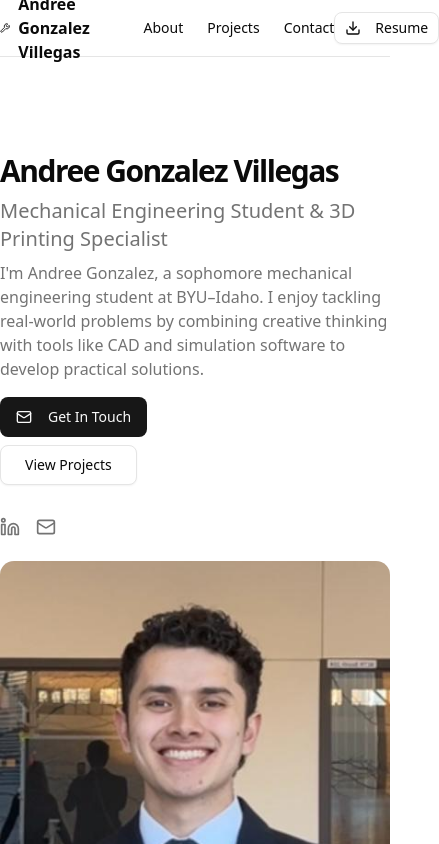
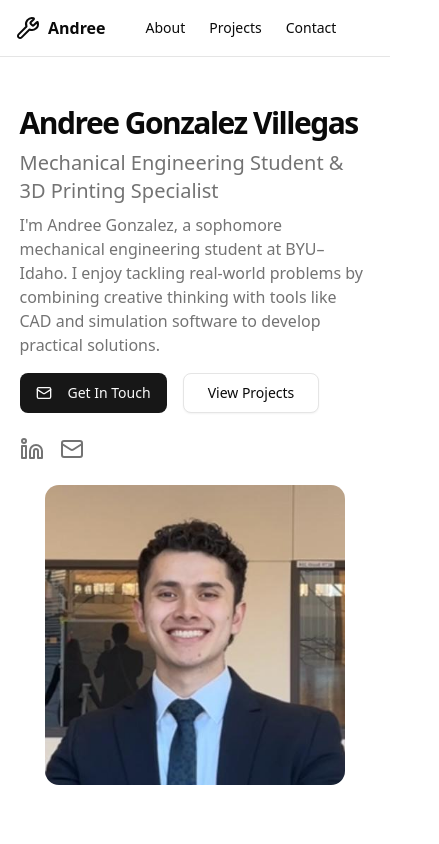
Before and after one commit to Andree-gv/Portfolio, a Next.js app: page / in a window 390 px wide. Shown: the top 844 px of the page, 439 px wide, since content can reach past the window. Built offline with nearby package versions, Linux system fonts and the light colour scheme.

Commit message:
Style home page and made it responsive

```diff
--- a/app/layout.tsx
+++ b/app/layout.tsx
@@ -13,8 +13,8 @@ const geistMono = Geist_Mono({
 });
 
 export const metadata: Metadata = {
-  title: "Create Next App",
-  description: "Generated by create next app",
+  title: "Andree Gonzalez",
+  description: "Portfolio of my work",
 };
 
 export default function RootLayout({
@@ -28,7 +28,7 @@ export default function RootLayout({
         className={`${geistSans.variable} ${geistMono.variable} antialiased`}
       >
         <main className="container mx-auto">
-        {children}
+          {children}
         </main>
       </body>
     </html>
--- a/app/page.tsx
+++ b/app/page.tsx
@@ -15,7 +15,6 @@ import {
 } from "lucide-react"
 import Image from "next/image"
 import Link from "next/link"
-import { text } from "stream/consumers"
 
 export default function Portfolio() {
   const skills = [
@@ -56,11 +55,12 @@ export default function Portfolio() {
     <div className="min-h-screen bg-background">
       {/* Header */}
       <header className="sticky top-0 z-50 w-full border-b bg-background/95 backdrop-blur supports-[backdrop-filter]:bg-background/60">
-        <div className="container flex h-14 items-center">
+        <div className="container flex h-14 items-center ml-4">
           <div className="mr-4 flex">
             <Link href="/" className="mr-6 flex items-center space-x-2">
               <Wrench className="h-6 w-6" />
-              <span className="font-bold">Andree Gonzalez Villegas</span>
+              <span className="font-bold hidden md:inline-block">Andree Gonzalez Villegas</span>
+              <span className="font-bold inline-block md:hidden">Andree</span>
             </Link>
           </div>
           <nav className="flex items-center space-x-6 text-sm font-medium">
@@ -74,7 +74,7 @@ export default function Portfolio() {
               Contact
             </Link>
           </nav>
-          <div className="ml-auto flex items-center space-x-2">
+          <div className="ml-auto flex items-center space-x-2 hidden sm:flex">
             <a href="/resume.pdf"
               download="Andree-Gonzalez-Resume.pdf">
               <Button variant="outline" size="sm">
@@ -87,7 +87,7 @@ export default function Portfolio() {
       </header>
 
       {/* Hero Section */}
-      <section className="container py-24 md:py-32">
+      <section className="container max-w-[90%] mx-auto py-12 md:py-32">
         <div className="grid gap-6 lg:grid-cols-[1fr_400px] lg:gap-12 xl:grid-cols-[1fr_600px]">
           <div className="flex flex-col justify-center space-y-4">
             <div className="space-y-2">
@@ -103,37 +103,37 @@ export default function Portfolio() {
                 develop practical solutions.
               </p>
             </div>
-            <div className="flex flex-col gap-2 min-[400px]:flex-row">
-              <Link href="mailto:andree.vgv1@gmail.com" target="_blank">
+            <div className="flex flex-row gap-4 min-[400px]:flex-row">
+              <Link href="mailto:andree.vgv1@gmail.com" className="w-fit" target="_blank">
                 <Button size="lg">
                   <Mail className="mr-2 h-4 w-4" />
                   Get In Touch
                 </Button>
               </Link>
-              <Link href="/#projects">
+              <Link href="/#projects" className="w-fit">
                 <Button variant="outline" size="lg">
                   View Projects
                 </Button>
               </Link>
             </div>
-            <div className="flex items-center space-x-4 pt-4">
+            <div className="flex items-center space-x-4 pt-2">
               <Link
                 href="https://www.linkedin.com/in/andree-gonzález-villegas-25051b128"
                 className="text-muted-foreground hover:text-foreground"
               >
-                <LinkedIn className="h-5 w-5" />
+                <LinkedIn className="h-6 w-6" />
               </Link>
               <Link href="mailto:andree.vv1@gmail.com" className="text-muted-foreground hover:text-foreground">
-                <Mail className="h-5 w-5" />
+                <Mail className="h-6 w-6" />
               </Link>
             </div>
           </div>
-          <div className="flex items-center justify-center">
+          <div className="mx-auto flex items-center">
             <Image
               src="/images/profile.jpeg"
-              width="400"
-              height="400"
-              alt="Alex Rodriguez"
+              width="300"
+              height="300"
+              alt="Andree Gonzalez"
               className="aspect-square overflow-hidden rounded-xl object-cover"
             />
           </div>
@@ -141,7 +141,7 @@ export default function Portfolio() {
       </section>
 
       {/* About Section */}
-      <section id="about" className="container py-24 md:py-32">
+      <section id="about" className="container py-10 md:py-32">
         <div className="mx-auto max-w-[800px] text-center">
           <h2 className="text-3xl font-bold tracking-tighter sm:text-4xl md:text-5xl">About Me</h2>
         </div>
@@ -218,9 +218,9 @@ export default function Portfolio() {
           </p>
         </div>
 
-        <div className="mt-16 grid gap-6 md:grid-cols-2 lg:grid-cols-3">
+        <div className="mt-16 flex flex-row flex-wrap gap-8 justify-center">
           {projects.map((project, index) => (
-            <Card key={index} className="overflow-hidden">
+            <Card key={index} className="overflow-hidden w-[550px]">
               <div className="aspect-video relative">
                 <Image src={project.image || "/placeholder.svg"} alt={project.title} fill className="object-cover" />
               </div>
```
